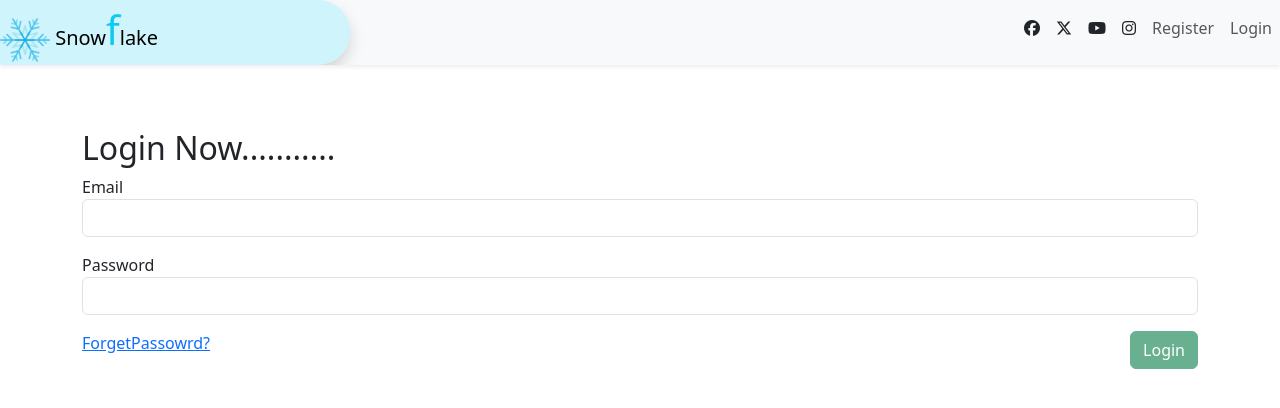
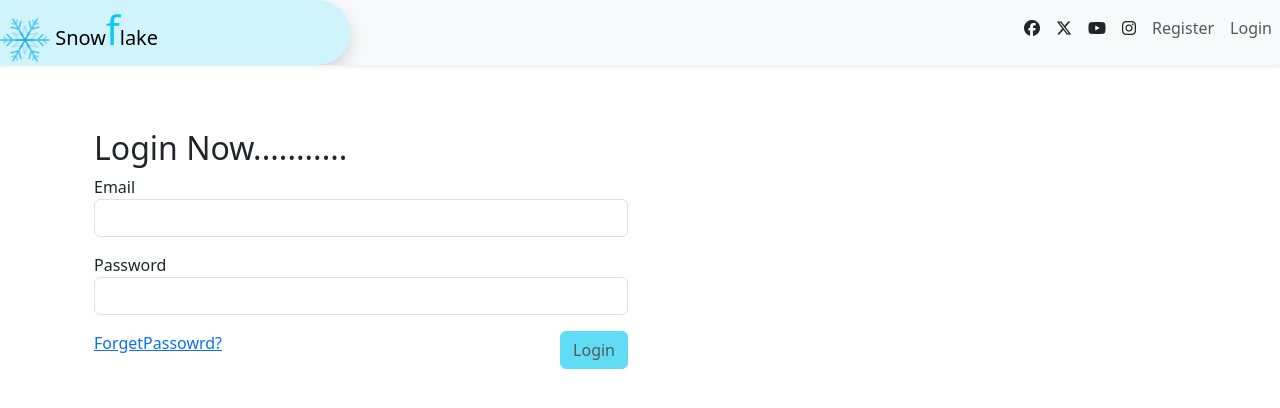
Before and after one commit to Mo-Salah13/ERP-System, a React (Create React App) app: page /login in a window 1280 px wide. Shown: the top 408 px of the page. Built offline with nearby package versions, Linux system fonts and the light colour scheme.

Commit message:
change login style

```diff
--- a/src/Component/Login/Login.jsx
+++ b/src/Component/Login/Login.jsx
@@ -30,7 +30,10 @@ async function LoginForme(value) {
     })
 
   return <>
-    <h2>Login Now...........</h2>
+  <div className="container">
+    <div className="row">
+        <div className="col-md-6">
+        <h2>Login Now...........</h2>
         {/* {errMessage !== "" ? <div className="alert alert-danger">{errMessage}</div> : ""} */}
 
         <form onSubmit={formik.handleSubmit}>
@@ -57,13 +60,17 @@ async function LoginForme(value) {
             </div>
         <div>
 
-            {loading ? <button disabled={!(formik.isValid && formik.dirty)} type='submit' className='btn btn-success' >Login</button> : <button type='button' className='btn btn-success' >
+            {loading ? <button disabled={!(formik.isValid && formik.dirty)} type='submit' className='btn btn-info' >Login</button> : <button type='button' className='btn btn-info' >
                   <i className="fa-solid fa-spinner fa-spin"></i>
               </button>}
             </div>
         </div>
 
         </form>
+        </div>
+    </div>
+  </div>
+
     </>
 
 }
--- a/src/Component/Register/Register.jsx
+++ b/src/Component/Register/Register.jsx
@@ -79,7 +79,7 @@ export default function Register() {
                 </div> : ''}
             </div>
 
-            {loading ? <button disabled={!(formik.isValid && formik.dirty)} type='submit' className='btn btn-success' >Register</button> : <button type='button' className='btn btn-success' >
+            {loading ? <button disabled={!(formik.isValid && formik.dirty)} type='submit' className='btn btn-info' >Register</button> : <button type='button' className='btn btn-info' >
                 <i className="fa-solid fa-spinner fa-spin"></i>
             </button>}
 
```
